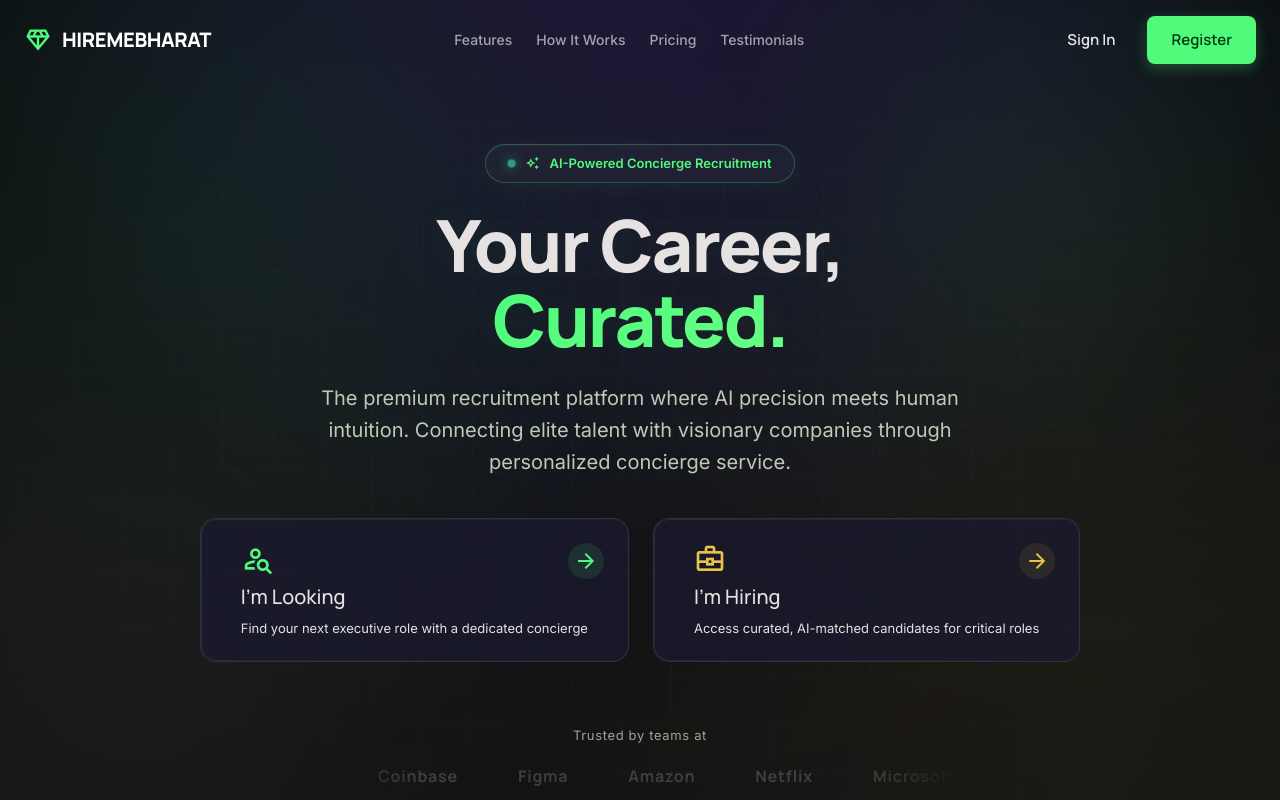
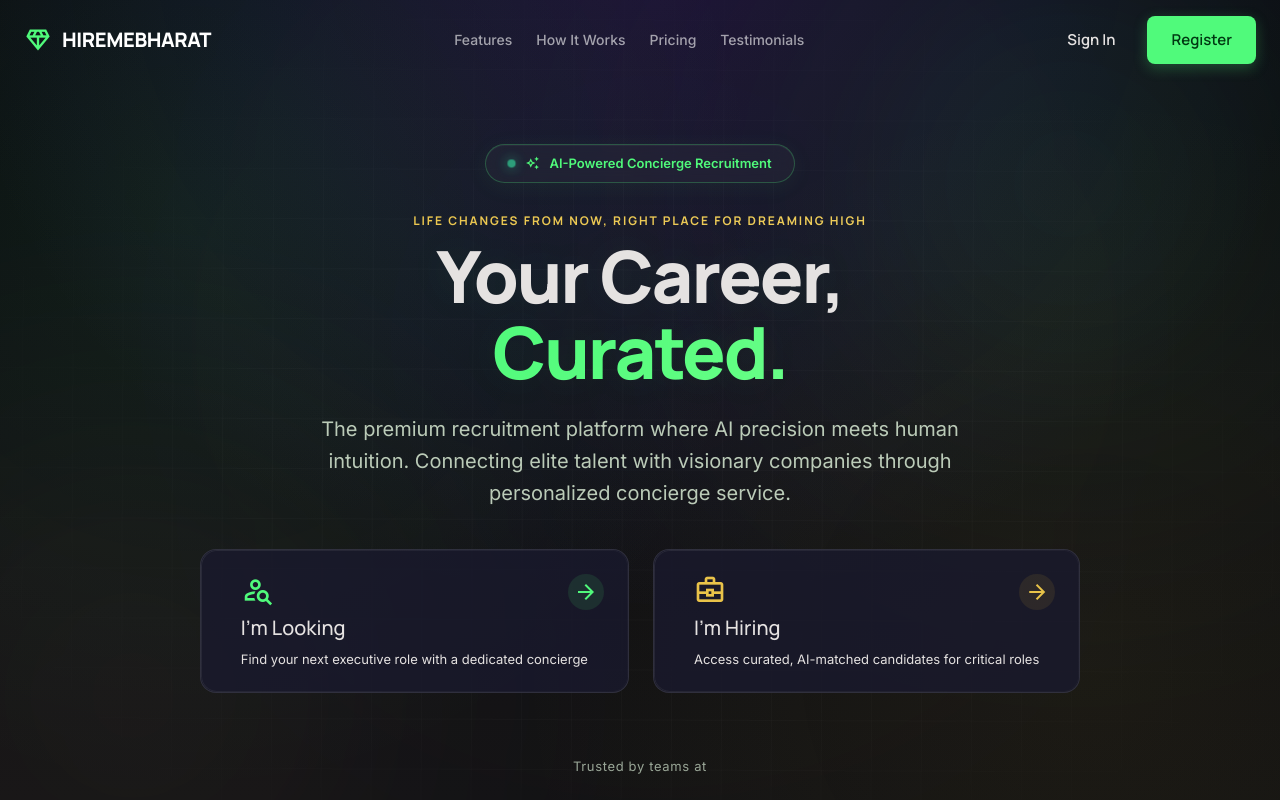
Before and after one commit to JishnuOrthodontics/HireMeBharat, a React (Vite) app in the folder apps/web/: page / in a window 1280 px wide. Shown: the top 800 px of the page. Built offline with nearby package versions, Linux system fonts and the light colour scheme; no server answers.

Commit message:
design: integrate user motto in high-impact golden header kicker on landing page

```diff
--- a/apps/web/src/pages/landing/LandingPage.css
+++ b/apps/web/src/pages/landing/LandingPage.css
@@ -129,6 +129,21 @@
 @keyframes pulse-dot {
   0%, 100% { transform: scale(1); opacity: 1; box-shadow: 0 0 6px #34d399; }
   50% { transform: scale(1.3); opacity: 0.5; box-shadow: 0 0 14px #34d399; }
+}
+
+.hero-motto-text {
+  font-family: var(--font-display);
+  font-size: 12px;
+  font-weight: 700;
+  text-transform: uppercase;
+  letter-spacing: 0.16em;
+  margin-top: 4px;
+  margin-bottom: 8px;
+  display: flex;
+  align-items: center;
+  justify-content: center;
+  gap: 8px;
+  animation: fadeInUp 0.6s ease 0.05s both;
 }
 
 .hero-subtitle {
--- a/apps/web/src/pages/landing/LandingPage.tsx
+++ b/apps/web/src/pages/landing/LandingPage.tsx
@@ -62,7 +62,11 @@ export default function LandingPage() {
             AI-Powered Concierge Recruitment
           </div>
 
-          <h1 className="text-hero text-glow-hero">
+          <p className="hero-motto-text text-gradient-gold">
+            Life changes from now, Right place for dreaming high
+          </p>
+
+          <h1 className="text-hero text-glow-hero" style={{ marginTop: 8 }}>
             Your Career,<br />
             <span className="text-gradient-emerald">Curated.</span>
           </h1>
```
